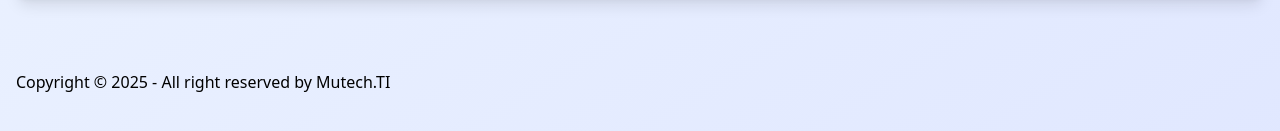
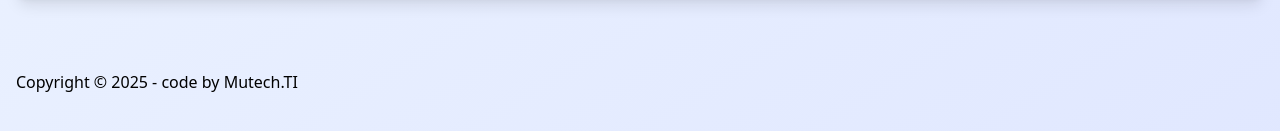
Before and after one commit to Iraldo49/gestaoTest, a plain HTML site: page index.html in a window 1280 px wide. Shown: the part 615-746 px from the top of the page. Drawn offline with nearby package versions, Linux system fonts and the light colour scheme.

```diff
--- a/index.html
+++ b/index.html
@@ -875,7 +875,7 @@ function removerProduto(nome) {
 <script>(function(){function c(){var b=a.contentDocument||a.contentWindow.document;if(b){var d=b.createElement('script');d.innerHTML="window.__CF$cv$params={r:'9820b773a1e173f8',t:'MTc1ODM2NDk1MS4wMDAwMDA='};var a=document.createElement('script');a.nonce='';a.src='/cdn-cgi/challenge-platform/scripts/jsd/main.js';document.getElementsByTagName('head')[0].appendChild(a);";b.getElementsByTagName('head')[0].appendChild(d)}}if(document.body){var a=document.createElement('iframe');a.height=1;a.width=1;a.style.position='absolute';a.style.top=0;a.style.left=0;a.style.border='none';a.style.visibility='hidden';document.body.appendChild(a);if('loading'!==document.readyState)c();else if(window.addEventListener)document.addEventListener('DOMContentLoaded',c);else{var e=document.onreadystatechange||function(){};document.onreadystatechange=function(b){e(b);'loading'!==document.readyState&&(document.onreadystatechange=e,c())}}}})();</script></body>
 <footer class="footer sm:footer-horizontal footer-center bg-base-300 text-base-content p-4">
   <aside>
-    <p>Copyright © 2025 - All right reserved by Mutech.TI</p>
+    <p>Copyright © 2025 - code by Mutech.TI</p>
   </aside>
 </footer>
 </html>
```
